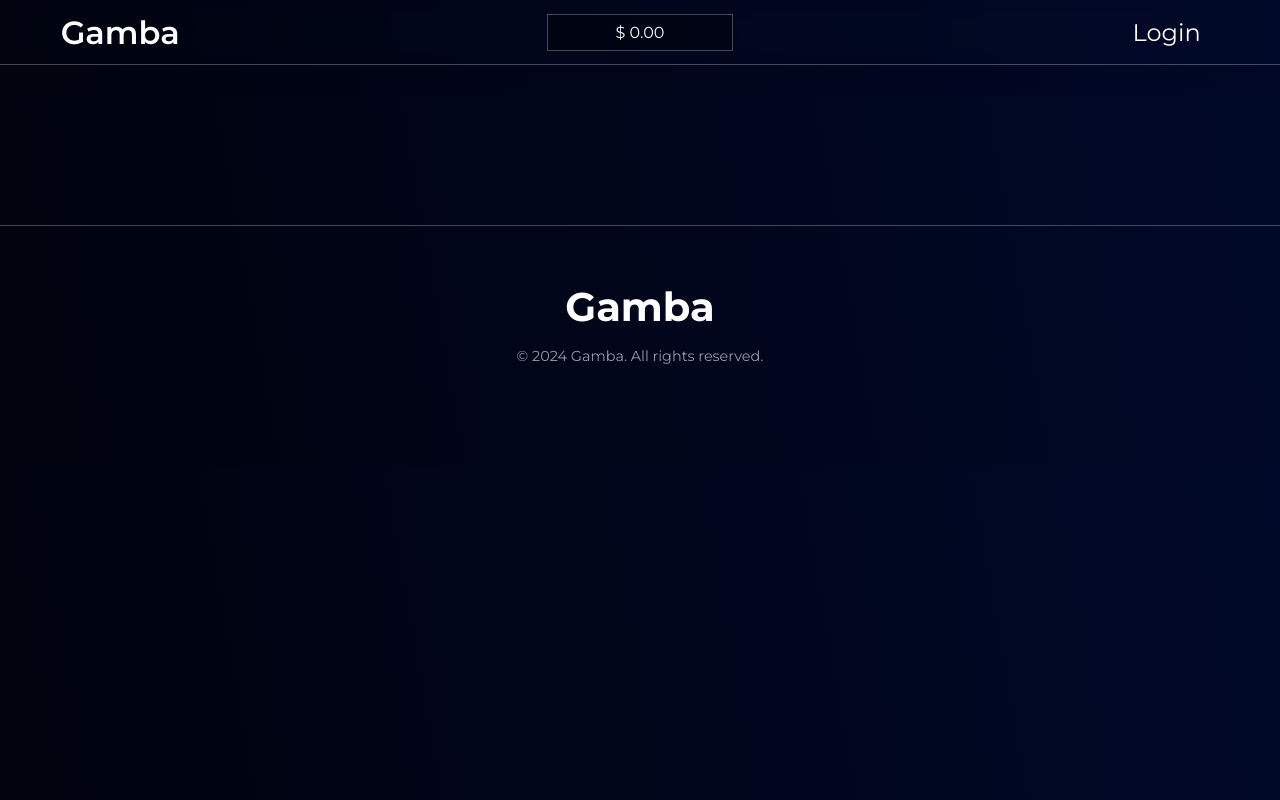
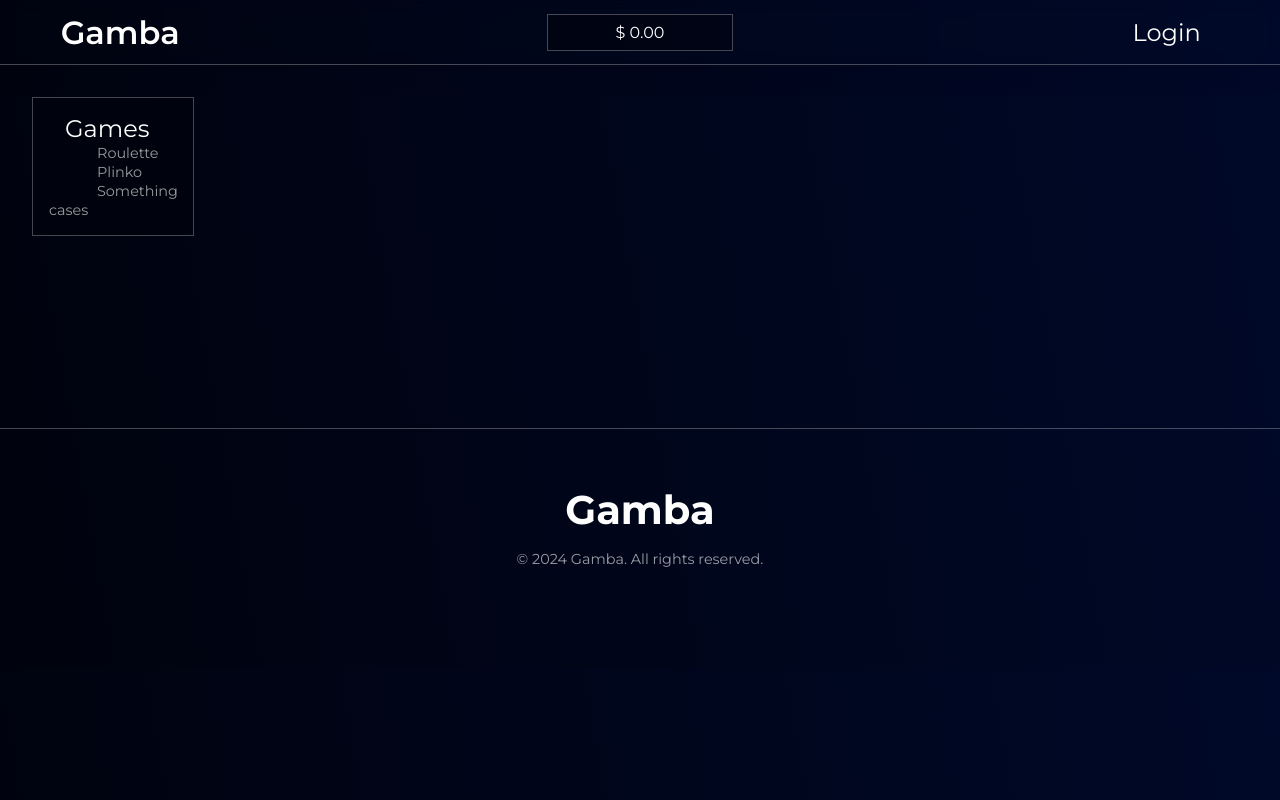
Before and after one commit to Tady-g8/Gamba, a React (Vite) app in the folder GambaFrontend/: page / in a window 1280 px wide. Built offline with nearby package versions, Linux system fonts and the light colour scheme.

Commit message:
Some frontend changes and .gitignore + .env

```diff
--- a/GambaFrontend/src/App.jsx
+++ b/GambaFrontend/src/App.jsx
@@ -1,6 +1,7 @@
 import { useState } from 'react'
 import Header from './header.jsx'
 import Login from './login.jsx'
+import IndexBody from './indexBody.jsx'
 import Footer from './footer.jsx';
 
 import { BrowserRouter as Router, Routes, Route } from "react-router-dom";
@@ -11,6 +12,7 @@ export default function App() {
       <Header />
       <Router>
         <Routes>
+          <Route path="/" element={<IndexBody />} />
           <Route path="/Login" element={<Login />} />
         </Routes>
       </Router>
--- /dev/null
+++ b/GambaFrontend/src/css/indexBody.css
@@ -0,0 +1,4 @@
+.indexBody{
+    display: grid;
+    grid-template-columns: 10% 90%;
+}
--- /dev/null
+++ b/GambaFrontend/src/css/navigation.css
@@ -0,0 +1,29 @@
+nav{
+    border: 1px solid rgba(255, 255, 255, 0.27);
+    width: 100%;
+    background-color: var(--color-primary-darker);
+    padding: 1rem;
+    position: sticky;
+    top: 0;
+    z-index: 1;
+    margin: 2rem
+}
+
+.navigationMain{
+    color: white;
+    font-size: 1.5rem;
+    text-decoration: none;
+    margin-left: 1rem;
+}
+
+.navigationSub{
+    color: rgba(255, 255, 255, 0.6);
+    font-size: .9rem;
+    text-decoration: none;
+    margin-left: 3rem;
+    margin-top: 1.5rem;
+}
+
+ul{
+    list-style: none;
+}
--- /dev/null
+++ b/GambaFrontend/src/indexBody.jsx
@@ -0,0 +1,11 @@
+import './css/indexBody.css'
+import Navigation from './navigation'
+
+export default function IndexBody() {
+
+    return (
+        <div className="indexBody">
+            <Navigation />
+        </div>
+    )
+}
--- /dev/null
+++ b/GambaFrontend/src/navigation.jsx
@@ -0,0 +1,17 @@
+import './css/navigation.css'
+
+export default function Navigation() {
+    return (
+        <nav>
+            <ul>
+                <li><a href="/" className='navigationMain'>Games</a>
+                    <ul>
+                        <li><a href="/" className='navigationSub'>Roulette</a></li>
+                        <li><a href="/" className='navigationSub'>Plinko</a></li>
+                        <li><a href="/" className='navigationSub'>Something cases</a></li>
+                    </ul>
+                </li>
+            </ul>
+        </nav>
+    )
+}
```
Also changed, not shown: GambaFrontend/src/indexGames.jsx (added, +14 -0 lines), GambaFrontend/src/css/indexGames.css (added), 1 other file (tests, documents, lock files or other folders).
